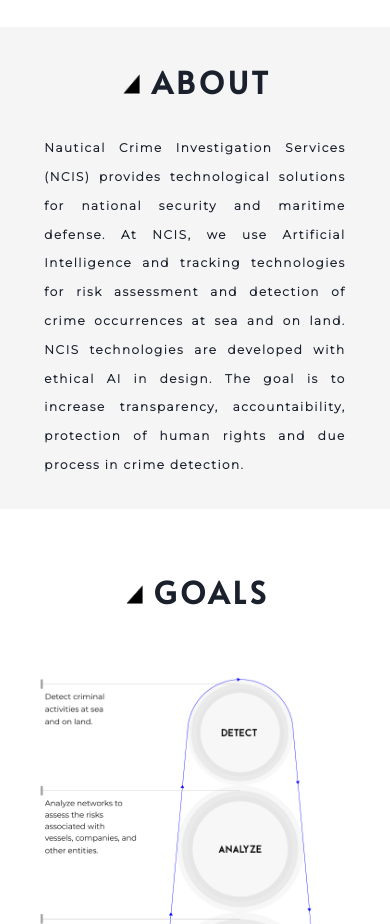
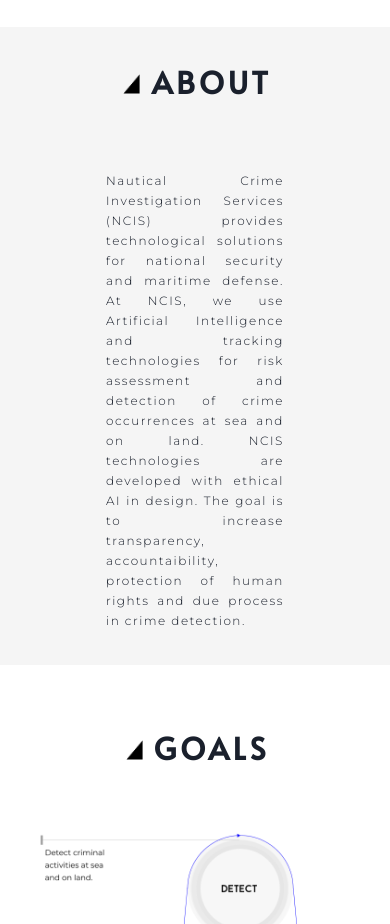
Before and after one commit to janayee-c/ncis, a React (Create React App) app in the folder ncis/: page / in a window 390 px wide. Shown: the part 1500-2424 px from the top of the page. Built offline with nearby package versions, Linux system fonts and the light colour scheme.

Commit message:
specified styling

```diff
--- a/ncis/src/components/About.jsx
+++ b/ncis/src/components/About.jsx
@@ -9,8 +9,8 @@ const About = () => {
     <section id="about">
       <Container className="acontainer" maxWidth="100%" maxHeight="auto" padding="3%">
       <Heading title="ABOUT" center={true} ></Heading>
-        <div className="content" textAlign="center">
-         <p>{ABOUT}</p>
+        <div className="about-content" textAlign="center">
+         <p className="about-txt">{ABOUT}</p>
         </div>
       </Container>
     </section>
--- a/ncis/src/components/Goals.jsx
+++ b/ncis/src/components/Goals.jsx
@@ -5,14 +5,14 @@ import { Container, useMediaQuery } from '@chakra-ui/react';
 
 const Goals = () => {
   const [isDesktopMode] = useMediaQuery('(min-width: 1200px)');
-  const desktopGoals = require('../images/ncis-goals-diagram.png');
-  const mobileGoals = require('../images/goals-diagram_iphone.png');
+  const desktopImg = require('../images/ncis-goals-diagram.png');
+  const mobileImg = require('../images/goals-diagram_iphone.png');
 
   function chooseImage() {
     if (isDesktopMode) {
-      return desktopGoals;
+      return desktopImg;
     } else {
-      return mobileGoals;
+      return mobileImg;
     }
   }
 
--- a/ncis/src/styles/About.css
+++ b/ncis/src/styles/About.css
@@ -7,11 +7,11 @@
 
   @media (max-width: 400px) {
     .acontainer {
-      height: auto; /* Change to auto to allow it to grow as needed */
+      height: auto; /* Change to auto to allow text to grow as needed */
     }
   }
 
-  .content {
+  .about-content {
     padding: 10px;
     word-break: break-word;
     max-height: 90%;
@@ -20,16 +20,17 @@
     justify-content: center;
   }
 
-  p {
+ .about-txt{
     font-family: "Montserrat";
     line-height: 20px;
-    font-weight: bolder;
+    font-weight: 500;
     font-size: 0.75em; /* Relative font size based on viewport width */
     text-align: justify;
     text-indent: 0px;
     letter-spacing: 1.5px;
-    padding-left: 3vh;
-    padding-right: 3vh;
+    padding-left: 10vh;
+    padding-right: 10vh;
+    padding-top: 3vh;
     margin: 1vh;
     width: 100%;
     display: block;
@@ -37,5 +38,4 @@
     margin-block-end: 1em;
     margin-inline-start: 0px;
     margin-inline-end: 0px;
-
   }
```
